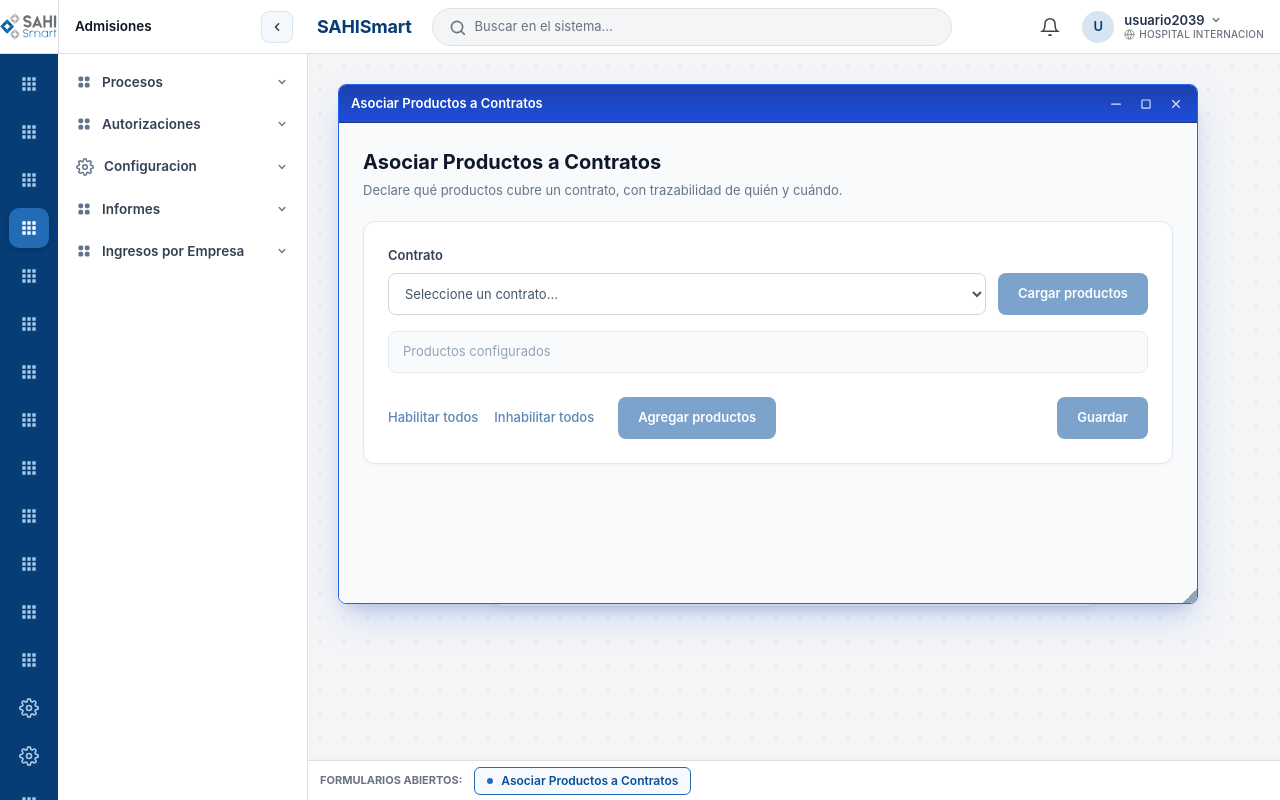
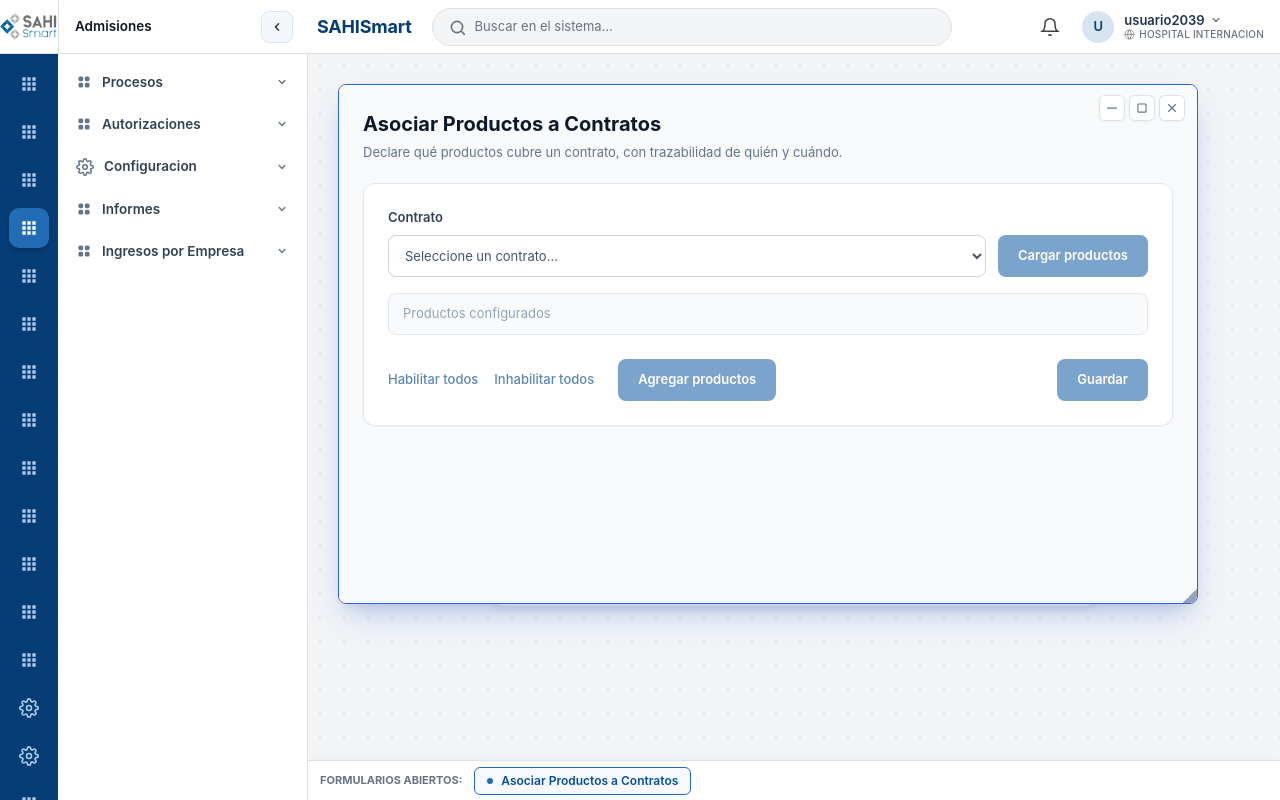
Before and after one commit to jadapache/erp_mockup, an Angular app: page / in a window 1280 px wide. Built offline with nearby package versions, Linux system fonts and the light colour scheme.

Commit message:
refactor: removed title and bar; floating buttons for window

```diff
--- a/src/app/core/mdi/components/mdi-window/mdi-window.component.css
+++ b/src/app/core/mdi/components/mdi-window/mdi-window.component.css
@@ -52,56 +52,15 @@
   transform: none !important;
 }
 
-.mdi-titlebar {
-  height: 38px;
-  min-height: 38px;
-  display: flex;
-  justify-content: space-between;
-  align-items: center;
-  padding: 0 8px 0 12px;
-  background: #f1f5f9;
-  border-bottom: 1px solid #e2e8f0;
-  color: #334155;
-  cursor: grab;
-  user-select: none;
-}
-
-.mdi-window.active .mdi-titlebar {
-  background: linear-gradient(180deg, #1e40af 0%, #1d4ed8 100%);
-  color: #ffffff;
-  border-bottom-color: #1e3a8a;
-}
-
-.title-left {
-  display: flex;
-  align-items: center;
-  gap: 8px;
-  overflow: hidden;
-}
-
-.app-icon {
-  width: 8px;
-  height: 8px;
-  border-radius: 50%;
-  background: #94a3b8;
-}
-
-.mdi-window.active .app-icon {
-  background: #60a5fa;
-}
-
-.title-text {
-  font-size: 13px;
-  font-weight: 600;
-  white-space: nowrap;
-  overflow: hidden;
-  text-overflow: ellipsis;
-}
-
-.window-controls {
+.floating-window-controls {
+  position: absolute;
+  top: 10px;
+  right: 12px;
   display: flex;
   align-items: center;
   gap: 4px;
+  z-index: 25;
+  background: transparent;
 }
 
 .ctrl-btn {
@@ -109,27 +68,27 @@
   align-items: center;
   justify-content: center;
   width: 26px;
-  height: 24px;
-  border: none;
-  border-radius: 4px;
-  background: transparent;
-  color: inherit;
-  opacity: 0.85;
+  height: 26px;
+  border: 1px solid #dee1e4;
+  border-radius: 6px;
+  background: rgba(255, 255, 255, 0.85);
+  backdrop-filter: blur(4px);
+  color: #64748b;
   cursor: pointer;
-  transition: all 0.12s ease;
+  box-shadow: 0 1px 3px rgba(0, 0, 0, 0.05);
+  transition: all 0.15s ease;
 }
 
 .ctrl-btn:hover {
-  opacity: 1;
-  background: rgba(255, 255, 255, 0.2);
-}
-
-.mdi-window:not(.active) .ctrl-btn:hover {
-  background: #e2e8f0;
+  background: #ffffff;
+  border-color: #cbd5e1;
+  color: #0f172a;
+  box-shadow: 0 2px 5px rgba(0, 0, 0, 0.1);
 }
 
 .close-btn:hover {
   background: #ef4444 !important;
+  border-color: #dc2626 !important;
   color: #ffffff !important;
 }
 
--- a/src/app/core/mdi/components/mdi-window/mdi-window.component.html
+++ b/src/app/core/mdi/components/mdi-window/mdi-window.component.html
@@ -12,12 +12,8 @@
   (cdkDragEnded)="onDragEnded($event)"
   (mousedown)="activate.emit(window().id)"
 >
-  <div class="mdi-titlebar" cdkDragHandle>
-    <div class="title-left">
-      <span class="title-text">{{ window().title }}</span>
-    </div>
-
-    <div class="window-controls" (mousedown)="$event.stopPropagation()">
+  <!-- Botones flotantes superpuestos sobre el componente (sin barra visible) -->
+  <div class="floating-window-controls" (mousedown)="$event.stopPropagation()">
     <button
       type="button"
       class="ctrl-btn"
@@ -58,7 +54,6 @@
       </svg>
     </button>
   </div>
-  </div>
 
   <div class="mdi-content">
     <ng-container *ngComponentOutlet="window().component"></ng-container>
--- a/src/app/core/mdi/components/mdi-window/mdi-window.component.ts
+++ b/src/app/core/mdi/components/mdi-window/mdi-window.component.ts
@@ -1,12 +1,12 @@
 import { Component, input, output } from '@angular/core';
 import { NgComponentOutlet } from '@angular/common';
-import { CdkDrag, CdkDragHandle, CdkDragEnd } from '@angular/cdk/drag-drop';
+import { CdkDrag, CdkDragEnd } from '@angular/cdk/drag-drop';
 import { MdiWindow } from '../../models/mdi-window.model';
 
 @Component({
   selector: 'app-mdi-window',
   standalone: true,
-  imports: [NgComponentOutlet, CdkDrag, CdkDragHandle],
+  imports: [NgComponentOutlet, CdkDrag],
   templateUrl: './mdi-window.component.html',
   styleUrl: './mdi-window.component.css',
   host: {
```
Lines whose indentation alone changed are shown as unchanged.
